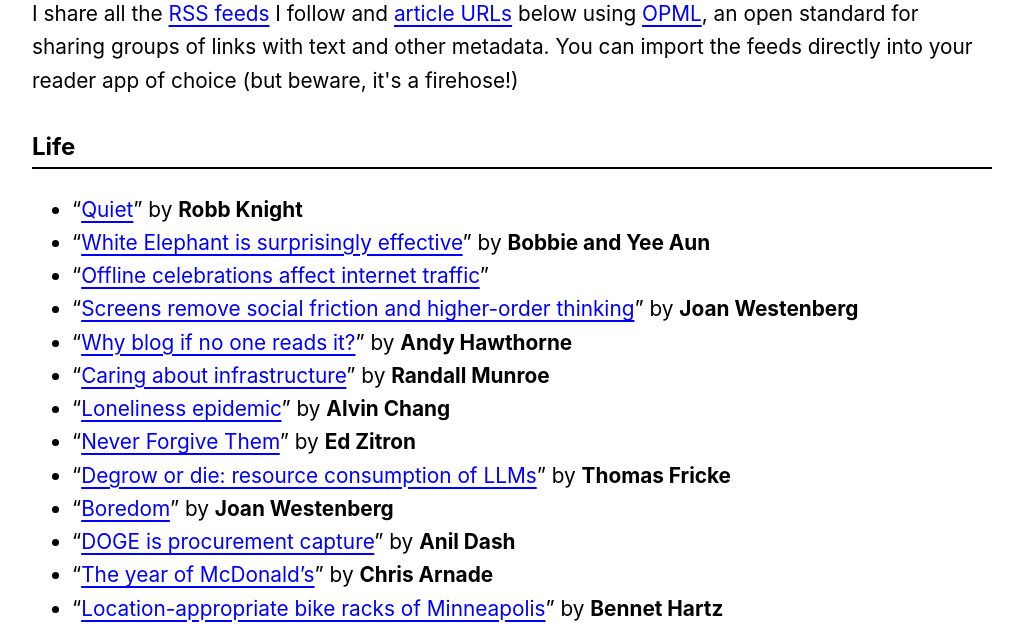
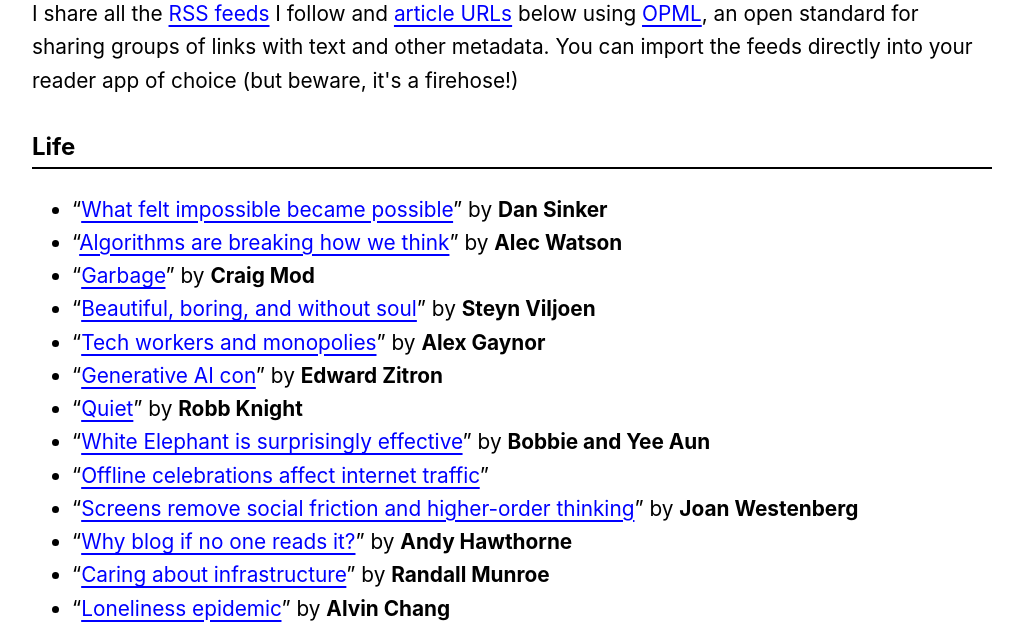
Before and after one commit to sethmlarson/sethmlarson.dev, a Flask app: page /links in a window 1280 px wide. Shown: the part 285-913 px from the top of the page, without its empty margins (128-1151 px from the left). Run offline with Flask 2, Linux system fonts and the light colour scheme; some libraries are stand-ins or nearby versions; some web fonts are replaced.

Commit message:
Your GitHub Copilot access has been renewed 🤡

```diff
--- /dev/null
+++ b/app/markdown/2025-03-07/your-github-copilot-access-has-been-renewed.md
@@ -0,0 +1,43 @@
+# Your GitHub Copilot access has been renewed 🤡
+
+As a maintainer of a "[popular open source project](https://github.blog/news-insights/product-news/github-copilot-is-generally-available-to-all-developers/#:~:text=popular%20open%20source%20projects)"
+ever since Copilot was announced I've been receiving
+monthly reminders that my free GitHub Copilot access has been renewed.
+
+If I was paying for the service this would be a simple billing
+reminder, no worries. The only trouble is *there is no off switch for maintainers who aren't interested*.
+I have never once used Copilot and actively avoid generative AI features
+in every product I use, GitHub is no different.
+
+But no, GitHub insists on sending me this email every month with no way to
+opt-out or disable Copilot. I've tried contacting support and I received no help.
+
+<div class="row">
+<div class="col-2 col-0-sm">
+</div>
+<div class="col-8 col-12-sm">
+<center>
+<p>
+<img style="max-width: 100%" src="https://storage.googleapis.com/sethmlarson-dev-static-assets/Screenshot%20from%202025-03-06%2021-26-05.png"/>
+<br><small><em>My monthly reminder that I'm probably an MAU justifying <a href="https://www.youtube.com/watch?v=4ouNbLgJEHA">further investment</a> in generative AI technology. Thanks, GitHub.</em></small>
+</p>
+</center>
+</div>
+<div class="col-2 col-0-sm">
+</div>
+</div>
+
+I could create a filter for these emails, but I cannot be
+the only one that is receiving these emails. Asking hundreds or thousands of people
+to all opt-out of your spammy emails is not the answer here.
+
+For completeness, here are what my Copilot settings look like in GitHub. Note that the "Enabled" label next to "Copilot in Github.com" is not editable. I don't see a way to disable Copilot or cancel my "subscription".
+If I'm the one doing something wrong here, please correct me, but I've asked about this on social media before with no responses from anyone.
+
+<div>
+<center>
+<img style="max-width: 100%" src="https://storage.googleapis.com/sethmlarson-dev-static-assets/Screenshot%20from%202025-03-06%2021-36-41.png"/><br>
+<img style="max-width: 100%" src="https://storage.googleapis.com/sethmlarson-dev-static-assets/Screenshot%20from%202025-03-06%2021-37-00.png"/><br>
+<img style="max-width: 100%" src="https://storage.googleapis.com/sethmlarson-dev-static-assets/Screenshot%20from%202025-03-06%2021-37-16.png"/>
+</center>
+</div>
--- a/app/static/style.css
+++ b/app/static/style.css
@@ -65,7 +65,7 @@ a:hover {
 
 table {
   border-collapse: collapse;
-  border: 1px solid;
+  border: 2px solid;
   display: block;
   max-width: -moz-fit-content;
   max-width: fit-content;
@@ -76,10 +76,16 @@ table {
   margin-bottom: 1.5em;
 }
 table td, table th {
-    border: 1px dotted #000000;
+    border: 2px dotted #000000;
+}
+table tr:first-child td, table thead:first-child th {
+  border-top: 0px;
+}
+table tr:last-child td {
+  border-bottom: 0px;
 }
 table td:first-child, table th:first-child {
-    border-left: 0px solid #000000;
+    border-left: 0px;
 }
 table td:last-child, table th:last-child {
     border-right: 0px solid #000000;
--- a/app/templates/links.html
+++ b/app/templates/links.html
@@ -18,6 +18,12 @@
 <p id="#sentinel">
 <h2>Life</h2>
 <ul>
+<li>“<a href="https://dansinker.com/posts/2025-02-23-dale">What felt impossible became possible</a>” by <strong>Dan Sinker</strong></li>
+<li>“<a href="https://www.youtube.com/watch?v=QEJpZjg8GuA">Algorithms are breaking how we think</a>” by <strong>Alec Watson</strong></li>
+<li>“<a href="https://craigmod.com/ridgeline/203">Garbage</a>” by <strong>Craig Mod</strong></li>
+<li>“<a href="https://www.doc.cc/articles/beautiful-boring-and-without-soul">Beautiful, boring, and without soul</a>” by <strong>Steyn Viljoen</strong></li>
+<li>“<a href="https://alexgaynor.net/2025/feb/19/tech-workers-monopoly-and-monopsony">Tech workers and monopolies</a>” by <strong>Alex Gaynor</strong></li>
+<li>“<a href="https://www.wheresyoured.at/longcon">Generative AI con</a>” by <strong>Edward Zitron</strong></li>
 <li>“<a href="https://rknight.me/blog/quiet">Quiet</a>” by <strong>Robb Knight</strong></li>
 <li>“<a href="https://bobbiec.github.io/white-elephant.html">White Elephant is surprisingly effective</a>” by <strong>Bobbie and Yee Aun</strong></li>
 <li>“<a href="https://blog.cloudflare.com/offline-celebrations-how-christmas-nye-and-lunar-new-year-festivities-shape-online-behavior">Offline celebrations affect internet traffic</a>”</li>
@@ -67,6 +73,7 @@
 </ul>
 <h2>Retro Gaming</h2>
 <ul>
+<li>“<a href="https://picandocodigo.net/2025/nintendo-america-latina-90s-pirateria-famicom">Piratería y Famicom: Nintendo en América Latina en la década de los 90</a>” by <strong>Fernando Briano</strong></li>
 <li>“<a href="https://eli.lipsitz.net/posts/internet-connected-pinball">Connecting a 1980s pinball machine to the internet</a>” by <strong>Eli Lipsitz</strong></li>
 <li>“<a href="https://jamchamb.net/2018/07/11/animal-crossing-nes-emulator-hacks.html">Exploiting Animal Crossing's NES emulator</a>” by <strong>James Chambers</strong></li>
 <li>“<a href="https://lmnt.me/blog/the-most-mario-colors.html">The most Mario colors</a>” by <strong>Louie Mantia</strong></li>
@@ -151,6 +158,10 @@
 </ul>
 <h2>Software and OSS</h2>
 <ul>
+<li>“<a href="https://www.hytradboi.com/2025/943c54af-ea5f-4d3e-b3e3-7767b5a1bfc5-good-thing-were-not-writing-a-database">Good thing we're not writing a database</a>” by <strong>Peter van Hardenberg</strong></li>
+<li>“<a href="https://tech.chrishardie.com/2025/rss-feed-of-your-website">How far I'll go to make an RSS feed of your website</a>” by <strong>Chris Hardie</strong></li>
+<li>“<a href="https://sarasoueidan.com/blog/css-shapes">Creating non-rectangular layouts with CSS shapes</a>” by <strong>Sara Soueidan</strong></li>
+<li>“<a href="https://shkspr.mobi/blog/2025/02/why-are-qr-codes-with-capital-letters-smaller-than-qr-codes-with-lower-case-letters">YELL IN YOUR QR CODES</a>” by <strong>Terence Eden</strong></li>
 <li>“<a href="https://chadnauseam.com/coding/random/calculator-app">Not anyone can make a calculator app</a>” by <strong>Chad Nauseam</strong></li>
 <li>“<a href="https://thib.me/django-in-government">Django in governments</a>” by <strong>Thibaud</strong></li>
 <li>“<a href="https://audmcname.com/comics/rss-is-not-dead-yet">RSS is not dead yet</a>” by <strong>Audra McNamee</strong></li>
@@ -218,7 +229,6 @@
 <li>“<a href="https://imperavi.com/books/ui-typography">User Interface Typography</a>”</li>
 <li>“<a href="https://jjtech.dev/reverse-engineering/imessage-explained">iMessage protocol</a>” by <strong>JJTech</strong></li>
 <li>“<a href="https://how-did-i-get-here.net">How Did I Get Here?</a>”</li>
-<li>“<a href="https://hypermedia.systems">Hypermedia Systems</a>” by <strong>Carson Gross, Adam Stepinski, and Deniz Akşimşek</strong></li>
 <li>“<a href="https://rachelbythebay.com/w/2023/11/07/wpa3">Asahi Linux folks are doing us a solid with WPA3 fixes</a>”</li>
 <li>“<a href="https://lwn.net/Articles/947941">Hyphens, minus, and dashes in Debian man pages</a>” by <strong>Jonathan Corbet</strong></li>
 <li>“<a href="https://alexgaynor.net/2020/nov/30/why-software-ends-up-complex">Why software ends up complex</a>” by <strong>Alex Gaynor</strong></li>
@@ -232,6 +242,10 @@
 </ul>
 <h2>Toys and Art</h2>
 <ul>
+<li>“<a href="https://localthunk.com/blog/solitaire">Solitaire</a>” by <strong>Localthunk</strong></li>
+<li>“<a href="https://www.tedwiggin.com/MIMT.html">Ghost House</a>” by <strong>Ted Wiggin</strong></li>
+<li>“<a href="https://vietgd.com">Vietnamese Graphic Design</a>”</li>
+<li>“<a href="https://medium.com/@solidi/the-tomy-screwball-scramble-9f4eab3681da">Screwball Scramble</a>” by <strong>Doug Arcuri</strong></li>
 <li>“<a href="https://alexwlchan.net/2025/lego-inventory-spreadsheets">Inventory spreadsheets for Lego sets</a>” by <strong>Alex Chan</strong></li>
 <li>“<a href="https://vietnamesetypography.com">Vietnamese Typography</a>” by <strong>Donny Trương</strong></li>
 <li>“<a href="https://dan-ball.jp/en/javagame/dust">Powder Game</a>” by <strong>Dan-Ball</strong></li>
```
Also changed, not shown: 2 other files.
